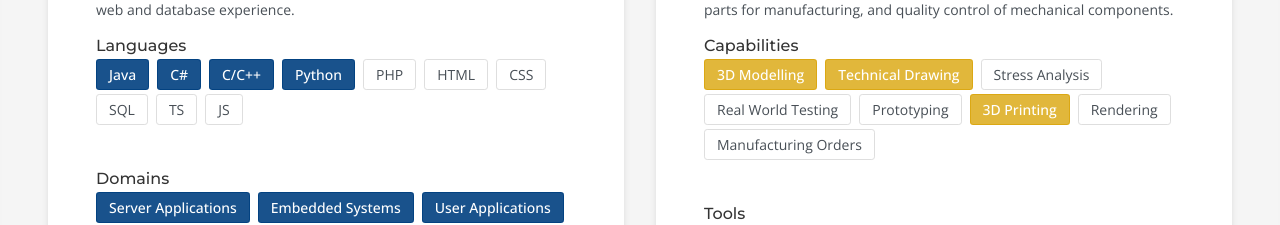
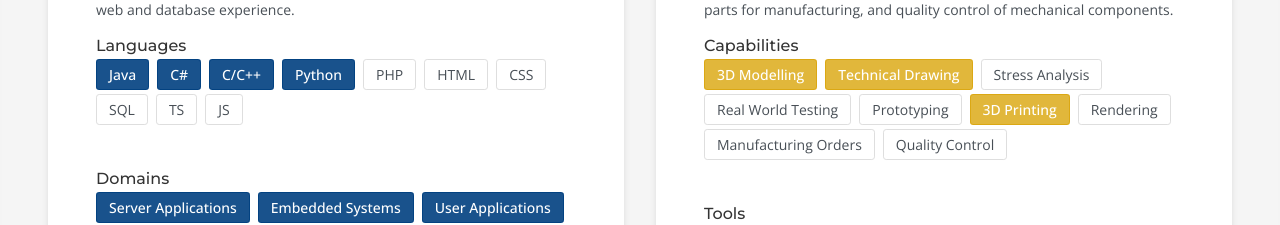
Before and after one commit to borrelunde/portfolio, a website built with Vite: page index.html in a window 1280 px wide. Shown: the part 1722-1947 px from the top of the page. Built offline with nearby package versions, Linux system fonts and the light colour scheme.

Commit message:
feat(skills): add "Quality Control" to the mechanical skills list

```diff
--- a/index.html
+++ b/index.html
@@ -190,6 +190,7 @@
                             <span class="skills__item skills__item__highlight">3D Printing</span>
                             <span class="skills__item">Rendering</span>
                             <span class="skills__item">Manufacturing Orders</span>
+                            <span class="skills__item">Quality Control</span>
                         </div>
                     </div>
 
```
